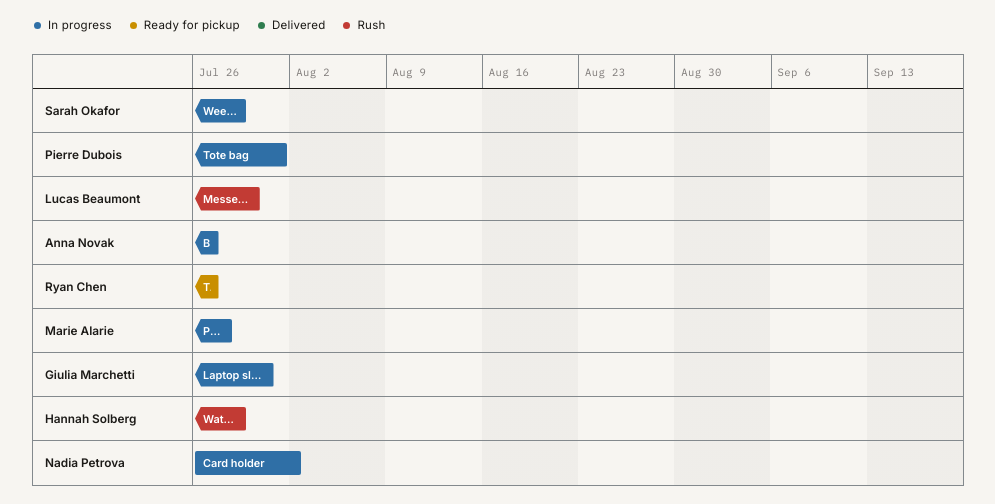
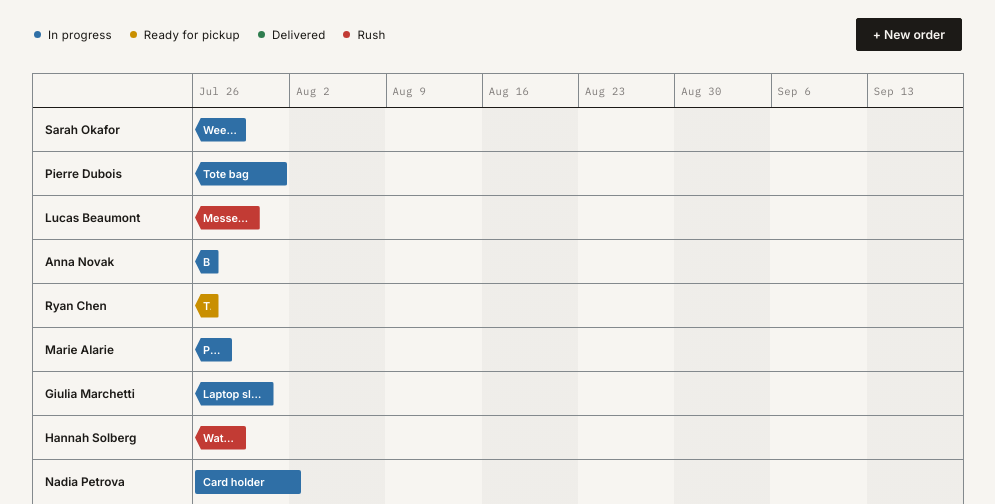
Before and after one commit to arnaud1050/leather_orders, a Flask app: page / in a window 1280 px wide. Shown: the part 169-673 px from the top of the page, without its empty margins (142-1137 px from the left). Run offline with Flask 3, Linux system fonts and the light colour scheme; a user stored in the database is signed in; data comes from the database, SQL or seed files in the repository.

Commit message:
Add new order

```diff
--- a/app.py
+++ b/app.py
@@ -307,6 +307,64 @@ def edit_customer(customer_id: int):
     return redirect(return_to)
 
 
+@app.route("/orders/new", methods=["GET", "POST"])
+@login_required
+def new_order():
+    customers = (
+        Customer.query.filter_by(company_id=current_user.company_id)
+        .order_by(Customer.first_name, Customer.last_name)
+        .all()
+    )
+    return_to = request.values.get("return_to") or url_for("timeline_view")
+
+    if request.method == "POST":
+        customer_id = request.form.get("customer_id", "")
+        if customer_id == "new":
+            first_name = request.form.get("new_first_name", "").strip()
+            last_name = request.form.get("new_last_name", "").strip()
+            if not first_name or not last_name:
+                abort(400)
+            customer = Customer(
+                company_id=current_user.company_id,
+                first_name=first_name,
+                last_name=last_name,
+                email=request.form.get("new_email", "").strip(),
+                phone=request.form.get("new_phone", "").strip(),
+            )
+            db.session.add(customer)
+            db.session.flush()  # assigns customer.id
+        else:
+            customer = Customer.query.filter_by(
+                id=customer_id if customer_id.isdigit() else None,
+                company_id=current_user.company_id,
+            ).first()
+            if customer is None:
+                abort(400)
+
+        status = request.form.get("status")
+        order = Order(
+            customer_id=customer.id,
+            item=request.form.get("item", "").strip(),
+            start=date.fromisoformat(request.form.get("start")),
+            due=date.fromisoformat(request.form.get("due")),
+            price=float(request.form.get("price") or 0),
+            status=status if status in STATUS_LABELS else "in_progress",
+            notes=request.form.get("notes", "").strip(),
+        )
+        db.session.add(order)
+        db.session.commit()
+        return redirect(return_to)
+
+    return render_template(
+        "new_order.html",
+        customers=customers,
+        status_labels=STATUS_LABELS,
+        return_to=return_to,
+        today=date.today(),
+        active_view=None,
+    )
+
+
 @app.route("/orders/<int:order_id>")
 @login_required
 def order_page(order_id: int):
--- a/static/assets/css/style.css
+++ b/static/assets/css/style.css
@@ -202,6 +202,19 @@ body {
    Legend
    --------------------------------------------------------------------- */
 
+.legend-row {
+  display: flex;
+  align-items: center;
+  justify-content: space-between;
+  flex-wrap: wrap;
+  gap: 18px;
+  padding: 18px 2px 22px;
+}
+
+.legend-row .legend {
+  padding: 0;
+}
+
 .legend {
   display: flex;
   flex-wrap: wrap;
@@ -209,6 +222,12 @@ body {
   padding: 18px 2px 22px;
   font-size: 0.72rem;
   letter-spacing: 0.02em;
+}
+
+.legend__new-order {
+  font-size: 0.72rem;
+  padding: 7px 14px;
+  text-decoration: none;
 }
 
 .legend__item {
@@ -681,6 +700,29 @@ dialog.modal::backdrop {
   color: var(--ink-soft);
 }
 
+.detail-form fieldset {
+  display: flex;
+  flex-direction: column;
+  gap: 16px;
+  margin: 0;
+  padding: 16px;
+  border: 1px dashed var(--hairline);
+  border-radius: var(--radius);
+}
+
+.detail-form fieldset[hidden] {
+  display: none;
+}
+
+.detail-form legend {
+  padding: 0 4px;
+  font-size: 0.7rem;
+  font-weight: 600;
+  letter-spacing: 0.06em;
+  text-transform: uppercase;
+  color: var(--ink-soft);
+}
+
 .detail-form input,
 .detail-form select,
 .detail-form textarea {
--- a/templates/timeline.html
+++ b/templates/timeline.html
@@ -32,11 +32,14 @@
     </div>
   </header>
 
-  <div class="legend">
-    <span class="legend__item"><span class="dot dot--in_progress"></span>In progress</span>
-    <span class="legend__item"><span class="dot dot--ready"></span>Ready for pickup</span>
-    <span class="legend__item"><span class="dot dot--delivered"></span>Delivered</span>
-    <span class="legend__item"><span class="dot dot--rush"></span>Rush</span>
+  <div class="legend-row">
+    <div class="legend">
+      <span class="legend__item"><span class="dot dot--in_progress"></span>In progress</span>
+      <span class="legend__item"><span class="dot dot--ready"></span>Ready for pickup</span>
+      <span class="legend__item"><span class="dot dot--delivered"></span>Delivered</span>
+      <span class="legend__item"><span class="dot dot--rush"></span>Rush</span>
+    </div>
+    <a href="{{ url_for('new_order', return_to=request.path) }}" class="btn-primary legend__new-order">+ New order</a>
   </div>
 
   <div class="timeline" style="--window-days: {{ window_days }}; --week-count: {{ week_headers|length }};">
```
Also changed, not shown: templates/new_order.html (added, +66 -0 lines).
